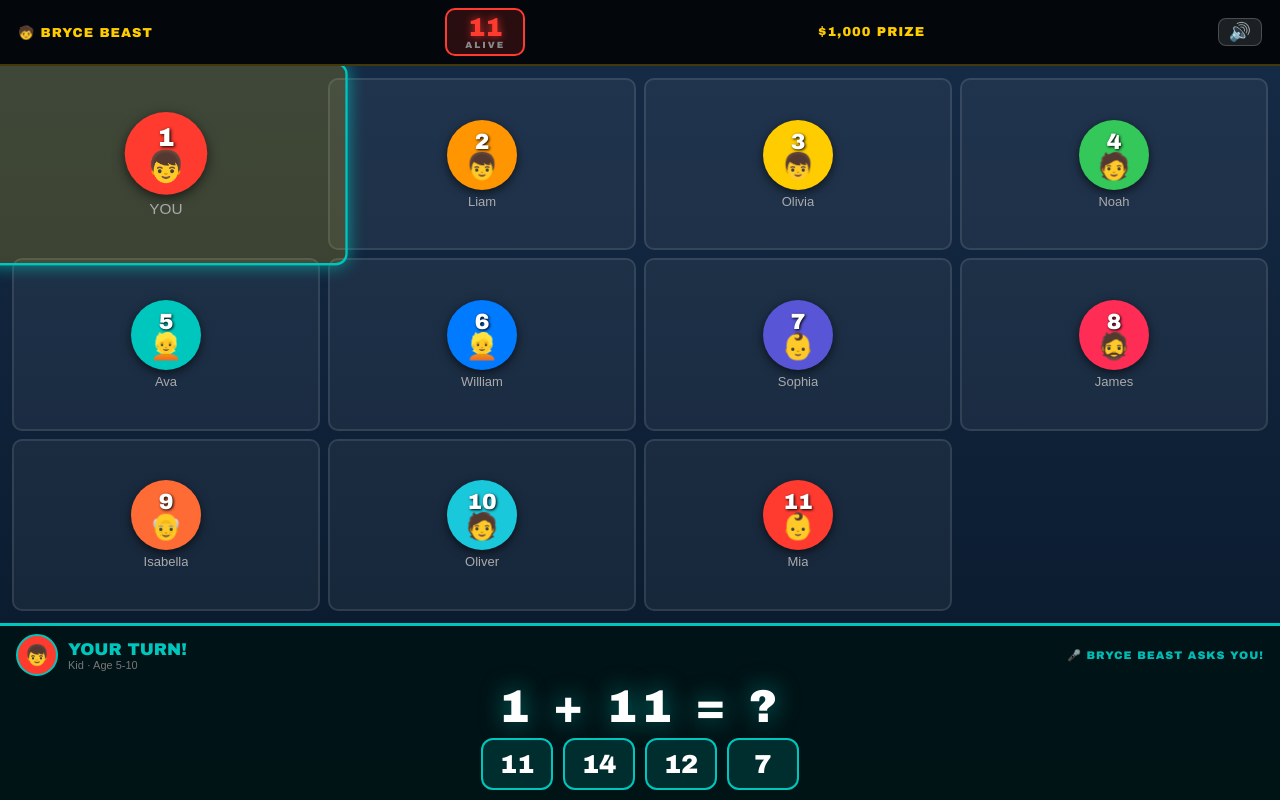
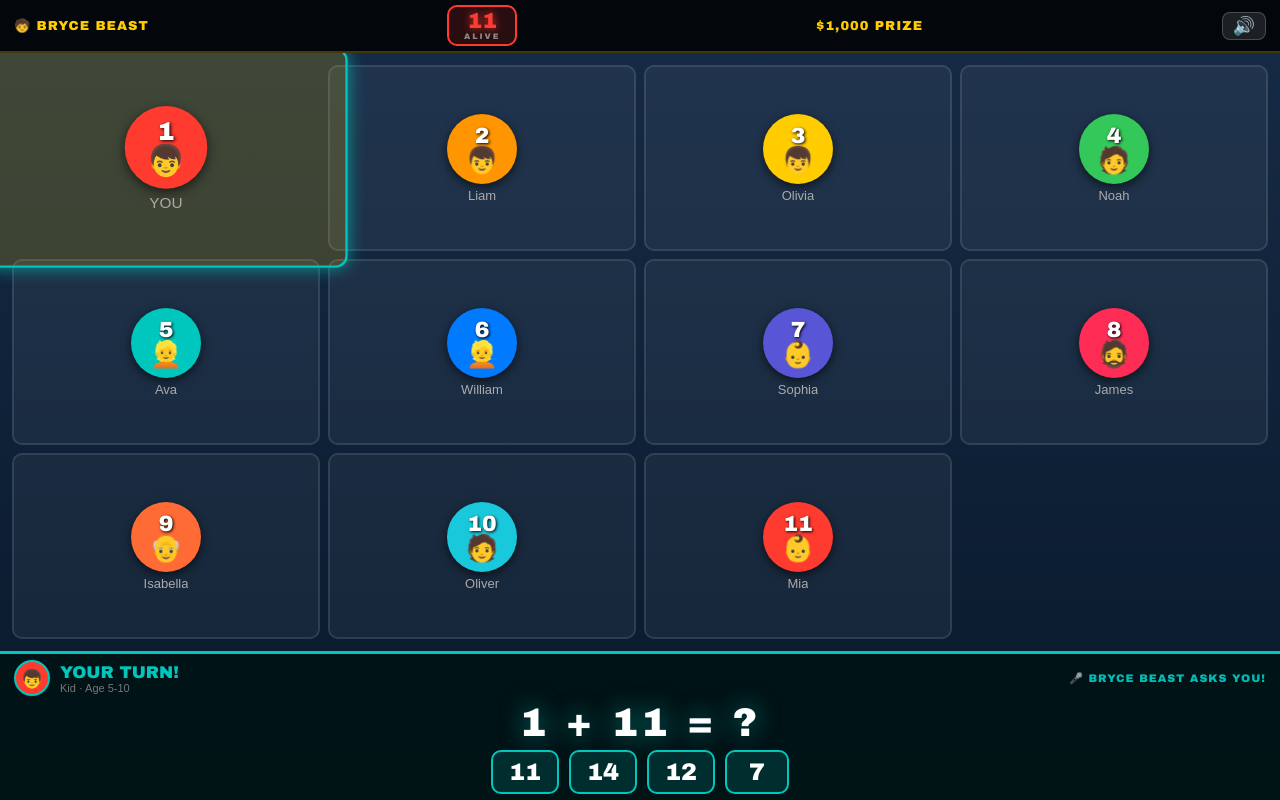
Before and after one commit to KenAdler/Bryces_addition_game, a plain HTML site: page index.html in a window 1280 px wide. Both pictures are taken after a click on the button "▶ PLAY NOW". Drawn offline with Linux system fonts and the light colour scheme.

Commit message:
Fix layout clipping on iPad
- Use 100dvh instead of 100vh so iOS Safari browser chrome is excluded
- Add viewport-fit=cover + env(safe-area-inset-bottom) for home bar devices
- Tighten header, question panel padding and gaps
- Reduce equation font, choice button padding, avatar size
- All elements now fit on screen without scrolling

Co-Authored-By: Claude Sonnet 4.6 <noreply@anthropic.com>

```diff
--- a/index.html
+++ b/index.html
@@ -2,7 +2,7 @@
 <html lang="en">
 <head>
   <meta charset="UTF-8" />
-  <meta name="viewport" content="width=device-width, initial-scale=1.0" />
+  <meta name="viewport" content="width=device-width, initial-scale=1.0, viewport-fit=cover" />
   <title>Can 100 People Stay Alive? | Bryce's Math Challenge</title>
   <link rel="stylesheet" href="src/style.css" />
 </head>
--- a/src/style.css
+++ b/src/style.css
@@ -5,7 +5,12 @@ html, body {
   font-family:'Arial Black', Impact, sans-serif;
   background:#000;
 }
-#app { width:100vw; height:100vh; position:relative; }
+#app {
+  width: 100vw;
+  height: 100vh;
+  height: 100dvh; /* iOS Safari: use dynamic viewport that excludes browser chrome */
+  position: relative;
+}
 
 /* ─── SCREENS ────────────────────────────────────────── */
 .screen {
@@ -94,7 +99,7 @@ html, body {
 .game-header {
   flex-shrink:0;
   display:flex; align-items:center; justify-content:space-between;
-  padding:8px 18px;
+  padding:5px 14px;
   background:rgba(0,0,0,.7);
   border-bottom:2px solid rgba(255,204,0,.25);
 }
@@ -112,10 +117,10 @@ html, body {
   display:flex; flex-direction:column; align-items:center;
   background:rgba(255,59,48,.15);
   border:2px solid #FF3B30; border-radius:10px;
-  padding:4px 18px; min-width:80px;
+  padding:3px 14px; min-width:70px;
 }
-.alive-num { font-size:26px; color:#FF3B30; line-height:1; text-shadow:0 0 8px rgba(255,59,48,.8); }
-.alive-lbl { font-size:9px; color:#888; letter-spacing:2px; }
+.alive-num { font-size:22px; color:#FF3B30; line-height:1; text-shadow:0 0 8px rgba(255,59,48,.8); }
+.alive-lbl { font-size:8px; color:#888; letter-spacing:2px; }
 
 /* Platform grid — CSS Grid so tiles always fit without scrolling */
 .platform-zone {
@@ -186,10 +191,10 @@ html, body {
 /* ─── QUESTION PANEL ─────────────────────────────────── */
 .question-panel {
   flex-shrink:0;
-  padding:8px 16px 10px;
+  padding:6px 14px max(6px, env(safe-area-inset-bottom));
   border-top:3px solid rgba(255,204,0,.3);
   background:rgba(0,0,0,.88);
-  display:flex; flex-direction:column; gap:6px;
+  display:flex; flex-direction:column; gap:5px;
   transition:border-color .3s, background .3s;
 }
 .question-panel.player-turn {
@@ -204,9 +209,9 @@ html, body {
   display:flex; align-items:center; gap:10px;
 }
 .cur-avatar {
-  width:42px; height:42px; border-radius:50%; flex-shrink:0;
+  width:36px; height:36px; border-radius:50%; flex-shrink:0;
   display:flex; align-items:center; justify-content:center;
-  font-size:20px; border:2px solid #FFCC00;
+  font-size:18px; border:2px solid #FFCC00;
 }
 .question-panel.player-turn .cur-avatar { border-color:#00C7BE; }
 
@@ -221,10 +226,11 @@ html, body {
 
 .equation {
   text-align:center;
-  font-size:clamp(28px,5.5vw,46px);
+  font-size:clamp(24px,4.5vw,40px);
   color:#fff;
-  letter-spacing:4px;
+  letter-spacing:3px;
   text-shadow:0 0 18px rgba(255,255,255,.25);
+  line-height:1.1;
 }
 .question-panel.player-turn .equation {
   color:#fff;
@@ -237,10 +243,10 @@ html, body {
 }
 
 .choice-btn {
-  min-width:72px; padding:10px 16px;
+  min-width:64px; padding:7px 16px;
   font-family:'Arial Black',sans-serif; font-weight:900;
-  font-size:clamp(18px,3.2vw,26px);
-  border-radius:12px; border:2px solid transparent;
+  font-size:clamp(16px,3vw,24px);
+  border-radius:10px; border:2px solid transparent;
   cursor:default; transition:background .15s, border-color .15s, transform .1s;
 }
 
```
